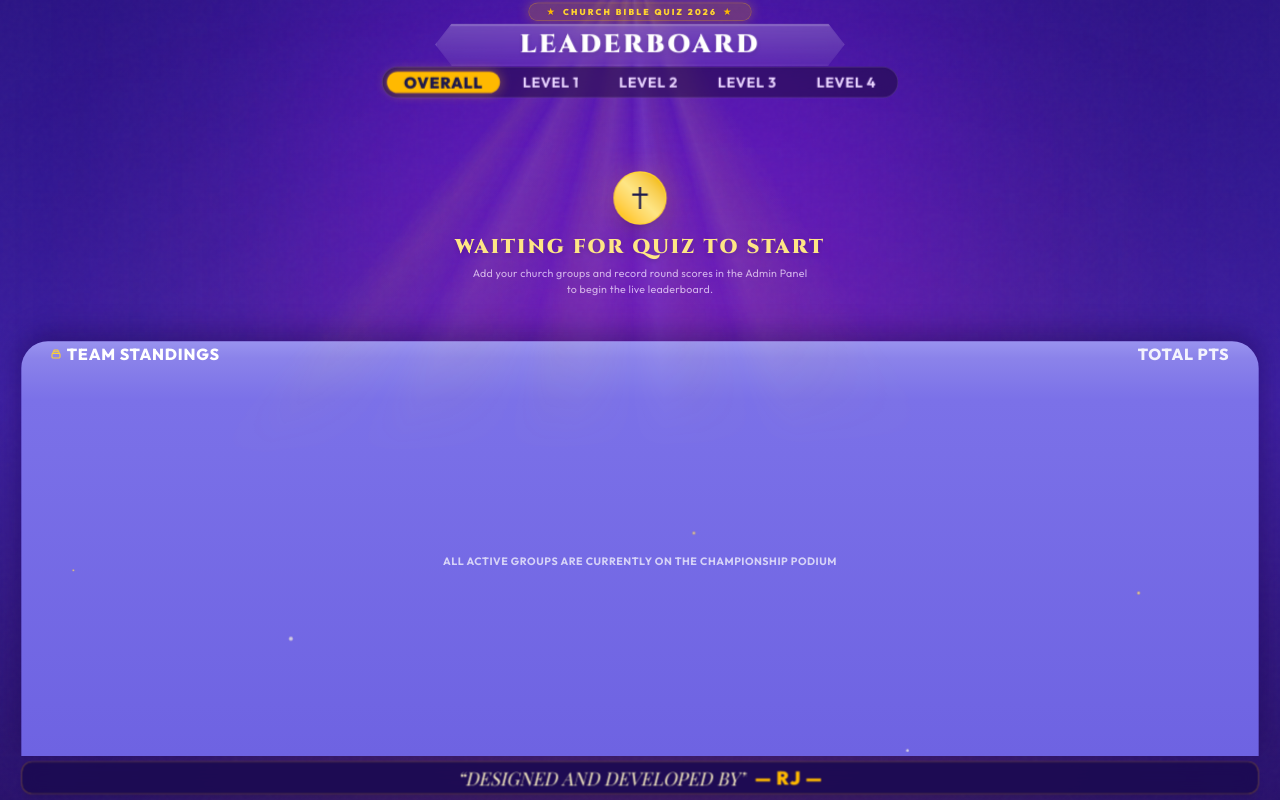
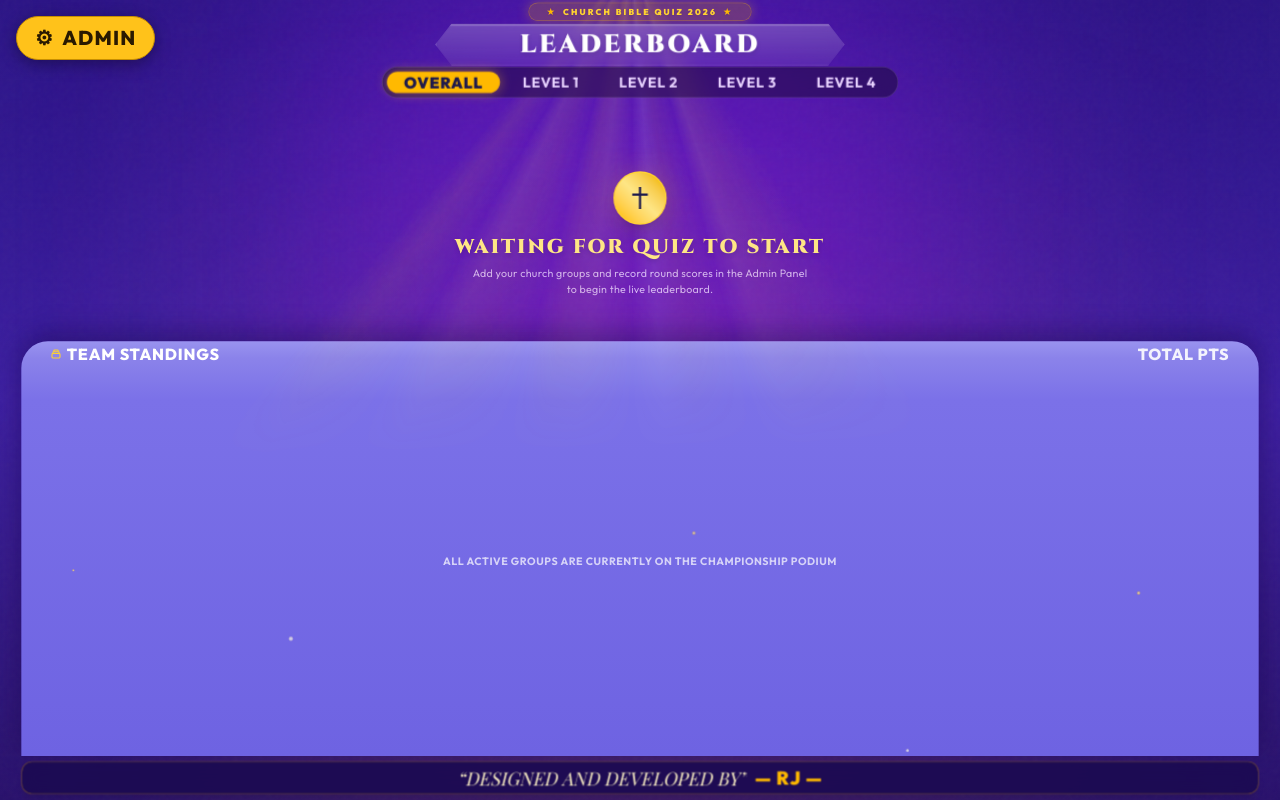
Before and after one commit to rijinpunthala007-dot/quizzz, a React (Vite) app: page / in a window 1280 px wide. Built offline with nearby package versions, Linux system fonts and the light colour scheme; a web font is replaced by a local one.

Commit message:
feat(projector): add hidden operator admin shortcut with top-left hotspot and Shift+A

```diff
--- /dev/null
+++ b/src/components/projector/AdminShortcut.module.css
@@ -0,0 +1,124 @@
+/* ==========================================================================
+   AdminShortcut Scoped Styles (Prefix: adm2-)
+   Hidden operator entry point to /admin from Projector View
+   ========================================================================== */
+
+/* Invisible 96x96px Hotspot in top-left corner */
+.adm2Hotspot {
+  position: fixed;
+  top: 0;
+  left: 0;
+  width: 96px;
+  height: 96px;
+  z-index: 9998;
+  pointer-events: auto;
+  background: transparent;
+  cursor: default;
+}
+
+/* Small 44px pill button at top-left corner (16px from edges) */
+.adm2Button {
+  position: fixed;
+  top: 16px;
+  left: 16px;
+  height: 44px;
+  padding: 0 18px;
+  background-color: #FFC21A;
+  color: #2A1A00;
+  border: 1.5px solid #C78E00;
+  border-radius: 9999px;
+  box-shadow: 0 4px 16px rgba(0, 0, 0, 0.35);
+  font-family: 'Outfit', sans-serif;
+  font-size: 20px;
+  font-weight: 800;
+  text-transform: uppercase;
+  letter-spacing: 0.06em;
+  display: inline-flex;
+  align-items: center;
+  justify-content: center;
+  gap: 8px;
+  cursor: pointer;
+  z-index: 9999;
+  user-select: none;
+  outline: none;
+  line-height: 1;
+  opacity: 0;
+  visibility: hidden;
+  pointer-events: none;
+  transition: opacity 200ms ease, transform 200ms ease;
+}
+
+.adm2ButtonVisible {
+  opacity: 1;
+  visibility: visible;
+  pointer-events: auto;
+  transition: opacity 150ms ease, transform 150ms ease;
+}
+
+.adm2Button:hover {
+  background-color: #FFCA33;
+  transform: scale(1.02);
+}
+
+.adm2Button:active {
+  background-color: #E6AC00;
+  transform: scale(0.98);
+}
+
+/* Instant transitions for prefers-reduced-motion and ?lite=1 */
+.adm2Instant {
+  transition: none !important;
+}
+
+@media (prefers-reduced-motion: reduce) {
+  .adm2Button {
+    transition: none !important;
+  }
+}
+
+/* Non-blocking toast when popups are blocked */
+.adm2Toast {
+  position: fixed;
+  top: 16px;
+  left: 16px;
+  z-index: 10000;
+  display: flex;
+  align-items: center;
+  gap: 10px;
+  padding: 10px 18px;
+  border-radius: 8px;
+  background-color: rgba(30, 20, 50, 0.96);
+  border: 1.5px solid rgba(255, 194, 26, 0.6);
+  color: #FFFFFF;
+  font-family: 'Outfit', sans-serif;
+  font-size: 15px;
+  font-weight: 600;
+  box-shadow: 0 8px 24px rgba(0, 0, 0, 0.5);
+  backdrop-filter: blur(8px);
+  pointer-events: auto;
+  user-select: none;
+  animation: adm2ToastFadeIn 150ms ease-out forwards;
+}
+
+@keyframes adm2ToastFadeIn {
+  0% {
+    opacity: 0;
+    transform: translateY(-6px);
+  }
+  100% {
+    opacity: 1;
+    transform: translateY(0);
+  }
+}
+
+.adm2ToastLink {
+  color: #FFC21A;
+  text-decoration: underline;
+  font-weight: 700;
+  cursor: pointer;
+  margin-left: 4px;
+}
+
+.adm2ToastLink:hover {
+  color: #FFE082;
+}
--- /dev/null
+++ b/src/components/projector/AdminShortcut.tsx
@@ -0,0 +1,183 @@
+import { useState, useRef, useEffect, useCallback } from 'react';
+import styles from './AdminShortcut.module.css';
+
+// Keyboard shortcuts list: F for fullscreen, C for celebrate, Shift+A for admin
+
+export default function AdminShortcut() {
+  const isKiosk = typeof window !== 'undefined' && window.location.search.includes('kiosk=1');
+  const isLite = typeof window !== 'undefined' && window.location.search.includes('lite=1');
+  const prefersReduced =
+    typeof window !== 'undefined' &&
+    window.matchMedia('(prefers-reduced-motion: reduce)').matches;
+  const isInstant = isLite || prefersReduced;
+
+  const [isVisible, setIsVisible] = useState(false);
+  const [showToast, setShowToast] = useState(false);
+
+  const isHoveringRef = useRef(false);
+  const isSuppressedRef = useRef(false);
+  const hideTimerRef = useRef<ReturnType<typeof setTimeout> | null>(null);
+  const touchTimerRef = useRef<ReturnType<typeof setTimeout> | null>(null);
+
+  const handlePointerEnter = useCallback(() => {
+    isHoveringRef.current = true;
+    if (hideTimerRef.current) {
+      clearTimeout(hideTimerRef.current);
+      hideTimerRef.current = null;
+    }
+    if (!isSuppressedRef.current) {
+      setIsVisible(true);
+    }
+  }, []);
+
+  const handlePointerLeave = useCallback(() => {
+    isHoveringRef.current = false;
+    if (hideTimerRef.current) {
+      clearTimeout(hideTimerRef.current);
+    }
+    hideTimerRef.current = setTimeout(() => {
+      setIsVisible(false);
+      isSuppressedRef.current = false;
+      hideTimerRef.current = null;
+    }, 1500);
+  }, []);
+
+  const handleMouseMove = useCallback(() => {
+    // Show cursor if hidden by ProjectorView 2s inactivity
+    if (document.body.style.cursor === 'none') {
+      document.body.style.cursor = '';
+    }
+  }, []);
+
+  const handleTouchStart = useCallback(() => {
+    if (isSuppressedRef.current) return;
+    if (touchTimerRef.current) {
+      clearTimeout(touchTimerRef.current);
+    }
+    touchTimerRef.current = setTimeout(() => {
+      setIsVisible(true);
+      touchTimerRef.current = null;
+    }, 700);
+  }, []);
+
+  const handleTouchEnd = useCallback(() => {
+    if (touchTimerRef.current) {
+      clearTimeout(touchTimerRef.current);
+      touchTimerRef.current = null;
+    }
+  }, []);
+
+  const openAdmin = useCallback(() => {
+    setIsVisible(false);
+    isSuppressedRef.current = true;
+    if (hideTimerRef.current) {
+      clearTimeout(hideTimerRef.current);
+      hideTimerRef.current = null;
+    }
+
+    try {
+      const win = window.open('/admin', 'verseup-admin');
+      if (win && !win.closed) {
+        win.focus();
+      } else {
+        setShowToast(true);
+      }
+    } catch {
+      setShowToast(true);
+    }
+  }, []);
+
+  // Keyboard shortcut: Shift + A opens admin
+  useEffect(() => {
+    const handleKeyDown = (e: KeyboardEvent) => {
+      if (e.ctrlKey || e.altKey || e.metaKey) return;
+      if (!e.shiftKey) return;
+      if (e.key !== 'A' && e.key !== 'a' && e.code !== 'KeyA') return;
+
+      const active = document.activeElement;
+      if (
+        active instanceof HTMLInputElement ||
+        active instanceof HTMLTextAreaElement ||
+        (active instanceof HTMLElement && active.isContentEditable)
+      ) {
+        return;
+      }
+
+      e.preventDefault();
+      openAdmin();
+    };
+
+    window.addEventListener('keydown', handleKeyDown);
+    return () => window.removeEventListener('keydown', handleKeyDown);
+  }, [openAdmin]);
+
+  // Toast auto-dismiss after 4 seconds
+  useEffect(() => {
+    if (!showToast) return;
+    const timer = setTimeout(() => {
+      setShowToast(false);
+    }, 4000);
+    return () => clearTimeout(timer);
+  }, [showToast]);
+
+  // Clean up timers on unmount
+  useEffect(() => {
+    return () => {
+      if (hideTimerRef.current) clearTimeout(hideTimerRef.current);
+      if (touchTimerRef.current) clearTimeout(touchTimerRef.current);
+    };
+  }, []);
+
+  if (isKiosk) {
+    return null;
+  }
+
+  return (
+    <>
+      {/* 96x96px invisible fixed hotspot in top-left corner */}
+      <div
+        data-testid="admin-hotspot"
+        className={styles.adm2Hotspot}
+        onMouseEnter={handlePointerEnter}
+        onMouseLeave={handlePointerLeave}
+        onMouseMove={handleMouseMove}
+        onTouchStart={handleTouchStart}
+        onTouchEnd={handleTouchEnd}
+        onTouchCancel={handleTouchEnd}
+      />
+
+      {/* ⚙ Admin button (revealed on hotspot hover/touch) */}
+      <button
+        type="button"
+        data-testid="admin-shortcut-btn"
+        aria-label="Open admin"
+        aria-hidden={!isVisible}
+        tabIndex={isVisible ? 0 : -1}
+        className={`${styles.adm2Button} ${isVisible ? styles.adm2ButtonVisible : ''} ${
+          isInstant ? styles.adm2Instant : ''
+        }`}
+        onClick={openAdmin}
+        onMouseEnter={handlePointerEnter}
+        onMouseLeave={handlePointerLeave}
+        onMouseMove={handleMouseMove}
+      >
+        <span aria-hidden="true" style={{ fontSize: '20px' }}>⚙</span>
+        <span>ADMIN</span>
+      </button>
+
+      {/* Non-blocking popup blocked toast */}
+      {showToast && (
+        <div data-testid="admin-popup-toast" className={styles.adm2Toast} role="alert">
+          <span>Allow pop-ups for this site, then try again</span>
+          <a
+            href="/admin"
+            data-testid="admin-toast-fallback-link"
+            className={styles.adm2ToastLink}
+          >
+            Open admin here
+          </a>
+        </div>
+      )}
+    </>
+  );
+}
--- a/src/components/projector/ProjectorView.tsx
+++ b/src/components/projector/ProjectorView.tsx
@@ -12,6 +12,7 @@ import EmptyState from './EmptyState';
 import WinnerConfetti from './WinnerConfetti';
 import RevealStage from '../reveal/RevealStage';
 import WinnersCelebrationStage from '../celebrate/WinnersCelebrationStage';
+import AdminShortcut from './AdminShortcut';
 import { computeStageH, layoutFor, PROJECTOR_LAYOUT } from './layout';
 
 export { PROJECTOR_LAYOUT, layoutFor, computeStageH };
@@ -329,6 +330,9 @@ export default function ProjectorView() {
           title="Sync connection lost"
         />
       )}
+
+      {/* Hidden operator shortcut to open admin */}
+      <AdminShortcut />
     </div>
   );
 }
```
